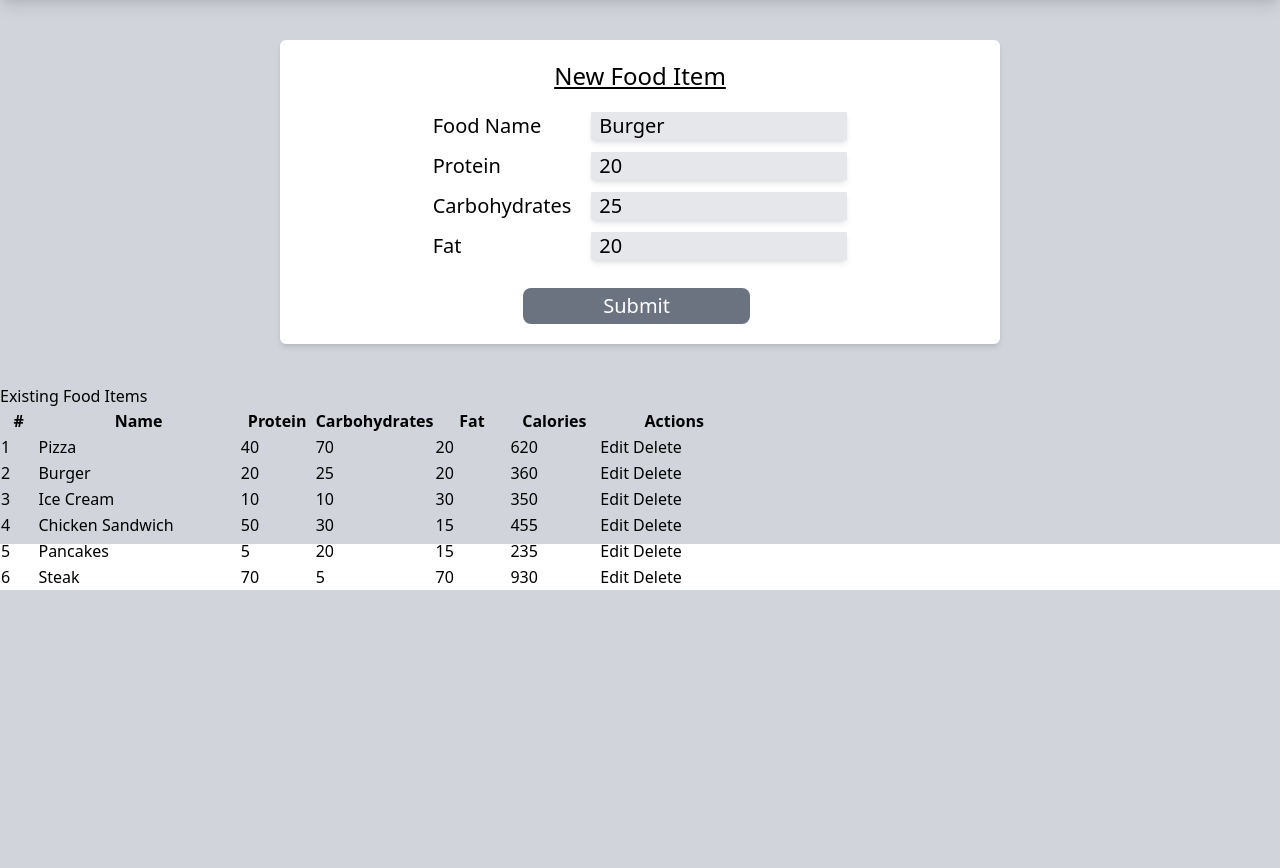
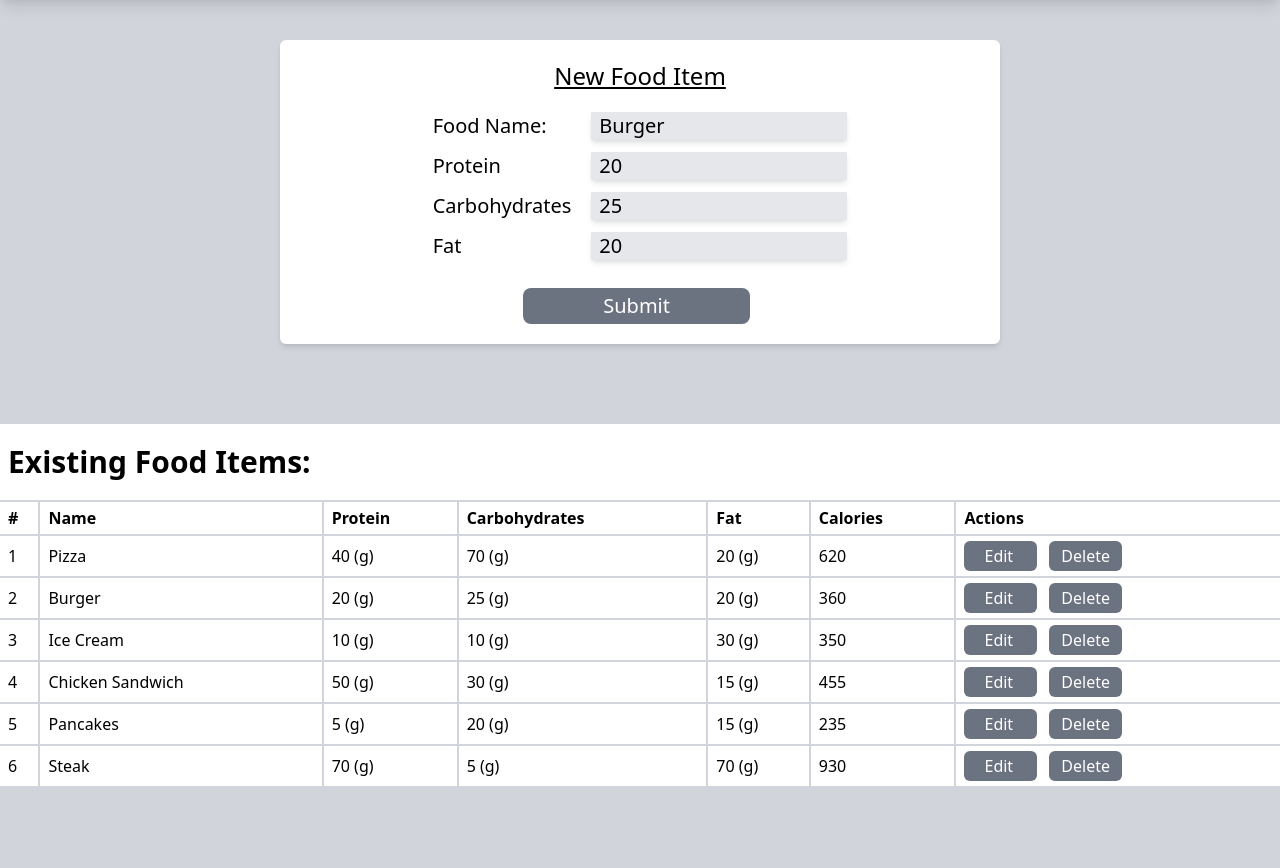
Before and after one commit to SuHaye/food_tracker, a Flask app: page /edit_food/2 in a window 1280 px wide. Shown: the part 256-1124 px from the top of the page. Before the commit the page ends 846 px from the top, so only its background shows below. Run offline with Flask 2, Linux system fonts and the light colour scheme; data comes from the database, SQL or seed files in the repository; both versions use the stored data as it was after the commit; style sheets or scripts are compiled from the project's sources.

Commit message:
Finished the add food item page

```diff
--- a/food_tracker/templates/add.html
+++ b/food_tracker/templates/add.html
@@ -18,7 +18,7 @@
 	</head>
 	<body>
 
-		<div class="bg-gray-300 pt-10 h-screen" id="wrapper">
+		<div class="bg-gray-300 pt-10 h-full" id="wrapper">
 
 			<div
 				style="background-image: url('../static/img/hero.jpg');"
@@ -42,27 +42,6 @@
 				</div>
 			</div>
 
-			<!-- <div class="container mx-auto my-10">
-				<form action="
-					<div class="px-10 container mx-auto text-lg">
-	<div class="mx-auto py-5 px-5 bg-white hover:shadow-lg shadow-md rounded-md w-3/5">
-		<div class="px-2 flex flex-col items-center">
-			<label class="underline text-2xl mb-5">Add Food</label>
-
-			<div class="">
-				<select class="text-xl cursor-pointer px-2 bg-gray-200 shadow-md hover:shadow-lg focus:outline-none w-64" name="food-select">
-					{% for food in foods %}
-					<option value="{{ food.id }}">{{ food.name }}</option>
-					{% endfor %}
-				</select>
-				<span class="">
-				<button
-					type="submit"
-					class="py-1 px-2 ml-5 bg-gray-500 rounded-lg hover:underline hover:text-gray-300 shadow-mg hover:shadow-lg text-white"
-					id="add-btn">
-					Add Food
-				</button> -->
-
 			<div class="container mx-auto my-10">
 				<div class="px-10 container mx-auto">
 					<div class="flex flex-col items-center mx-auto py-5 px-5 bg-white hover:shadow-lg shadow-md rounded-md w-3/5">
@@ -76,20 +55,20 @@
 						<div class="flex flex-col space-y-2">
 							<div class="flex flex-col space-y-3">
 								<div class="flex justify-between text-xl ">
-									<label class="mr-5" for="">Food Name</label>
+									<label class="mr-5" for="">Food Name:</label>
 									<input value="{{ food.name }}" type="text" class="text-xl px-2 bg-gray-200 shadow-md hover:shadow-lg focus:outline-none w-64" id="food-name" name="food-name" placeholder="Food Name" autofocus>
 								</div>
 								<div class="flex justify-between text-xl">
 									<label class="mr-5" for="protein">Protein</label>
-									<input value="{{ food.proteins }}" type="number" class="text-xl px-2 bg-gray-200 shadow-md hover:shadow-lg focus:outline-none w-64" id="protein" name="protein" placeholder="Protein">
+									<input value="{{ food.proteins }}" type="number" class="text-xl px-2 bg-gray-200 shadow-md hover:shadow-lg focus:outline-none w-64" id="protein" name="protein" placeholder="Protein(g)">
 								</div>
 								<div class="flex justify-between text-xl">
 									<label class="mr-5" for="carbohydrates">Carbohydrates</label>
-									<input value="{{ food.carbs }}" type="number" class="text-xl px-2 bg-gray-200 shadow-md hover:shadow-lg focus:outline-none w-64" id="carbohydrates" name="carbohydrates" placeholder="Carbohydrates">
+									<input value="{{ food.carbs }}" type="number" class="text-xl px-2 bg-gray-200 shadow-md hover:shadow-lg focus:outline-none w-64" id="carbohydrates" name="carbohydrates" placeholder="Carbohydrates(g)">
 								</div>
 								<div class="flex justify-between text-xl">
 									<label class="mr-5" for="fat">Fat</label>
-									<input value="{{ food.fats }}" type="number" class="text-xl px-2 bg-gray-200 shadow-md hover:shadow-lg focus:outline-none w-64" id="fat" name="fat" placeholder="Fat">
+									<input value="{{ food.fats }}" type="number" class="text-xl px-2 bg-gray-200 shadow-md hover:shadow-lg focus:outline-none w-64" id="fat" name="fat" placeholder="Fat(g)">
 								</div>
 							</div>
 							<div class="text-xl">
@@ -105,51 +84,56 @@
 				</div>
 			</div>
 
-
-			<div class="row t20">
-				<div class="col-lg-8 col-lg-offset-2">
-					<div class="panel panel-default">
-						<div class="panel-body">
-							<h4 class="lean-h text-black">
-								<i class="glyphicon glyphicon-th-list"></i> Existing Food Items
+			<div class="container mx-auto mt-20 pb-20">
+				<div class="bg-white pt-5">
+					<div class="">
+						<div class="">
+							<h4 class="font-semibold text-3xl mb-5 ml-2">
+								Existing Food Items:
 							</h4>
 						</div>
-						<div class="table-responsive">
-							<table class="table table-striped table-hover table-bordered">
+						<div class="">
+							<table class="table-auto w-full">
 								<thead>
-									<tr>
-										<th style="width: 5%;">#</th>
-										<th>Name</th>
-										<th style="width: 10%;">Protein</th>
-										<th style="width: 16%;">Carbohydrates</th>
-										<th style="width: 10%;">Fat</th>
-										<th style="width: 12%;">Calories</th>
-										<th style="width: 20%;">Actions</th>
+									<tr class="text-left">
+										<th class="border-l-0 border-2 border-gray-300 pl-2 py-1" >#</th>
+										<th class="border-2 border-gray-300 pl-2 py-1">Name</th>
+										<th class="border-2 border-gray-300 pl-2 py-1">Protein</th>
+										<th class="border-2 border-gray-300 pl-2 py-1">Carbohydrates</th>
+										<th class="border-2 border-gray-300 pl-2 py-1">Fat</th>
+										<th class="border-2 border-gray-300 pl-2 py-1">Calories</th>
+										<th class="border-r-0 border-2 border-gray-300 pl-2 py-1" >Actions</th>
 									</tr>
 								</thead>
 
 								<tbody>
 									<!-- Loop over food database to display all of the foods listed -->
 									{% for food in foods %}
-									<tr>
+									<tr class="text-left">
 										<!-- Grabs data from the database and creates a row -->
-										<td>{{ food.id }}</td><td>{{ food.name }}</td><td>{{ food.proteins }}</td>
-										<td>{{ food.carbs }}</td><td>{{ food.fats }}</th><td>{{ food.calories }}</td>
-										<td>
+										<td class="border-l-0 border-2 border-gray-300 pl-2 py-2">{{ food.id }}</td>
+										<td class="border-2 border-gray-300 pl-2 py-2">{{ food.name }}</td>
+										<td class="border-2 border-gray-300 pl-2 py-2">{{ food.proteins }} (g)</td>
+										<td class="border-2 border-gray-300 pl-2 py-2">{{ food.carbs }} (g)</td>
+										<td class="border-2 border-gray-300 pl-2 py-2">{{ food.fats }} (g)</th>
+										<td class="border-2 border-gray-300 pl-2 py-2">{{ food.calories }}</td>
+										<td class="border-r-0 border-2 border-gray-300 pl-2 py-2">
 											<!-- Refers to delete method in routes.py -->
-											<a href="{{ url_for('main.edit_food', food_id=food.id) }}" class="btn btn-default btn-xs">
-												<i class="glyphicon glyphicon-pencil"></i> Edit
+											<a
+												class="mr-3 py-1 px-5 bg-gray-500 rounded-md hover:underline hover:text-gray-300 shadow-mg hover:shadow-lg text-white"
+												href="{{ url_for('main.edit_food', food_id=food.id) }}">
+												Edit
 											</a>
-											<a href="{{ url_for('main.delete_food', food_id=food.id) }}" class="btn btn-danger btn-xs">
-												<i class="glyphicon glyphicon-trash"></i> Delete
+											<a
+												class="py-1 px-3 bg-gray-500 rounded-md hover:underline hover:text-gray-300 shadow-mg hover:shadow-lg text-white"
+												href="{{ url_for('main.delete_food', food_id=food.id) }}">
+												Delete
 											</a>
 										</td>
 									</tr>
 									{% endfor %}
 								</tbody>
 							</table>
-
-
 						</div>
 					</div>
 				</div>
```
Also changed, not shown: food_tracker/templates/view.html (+9 -9 lines), food_tracker/db.sqlite3.
